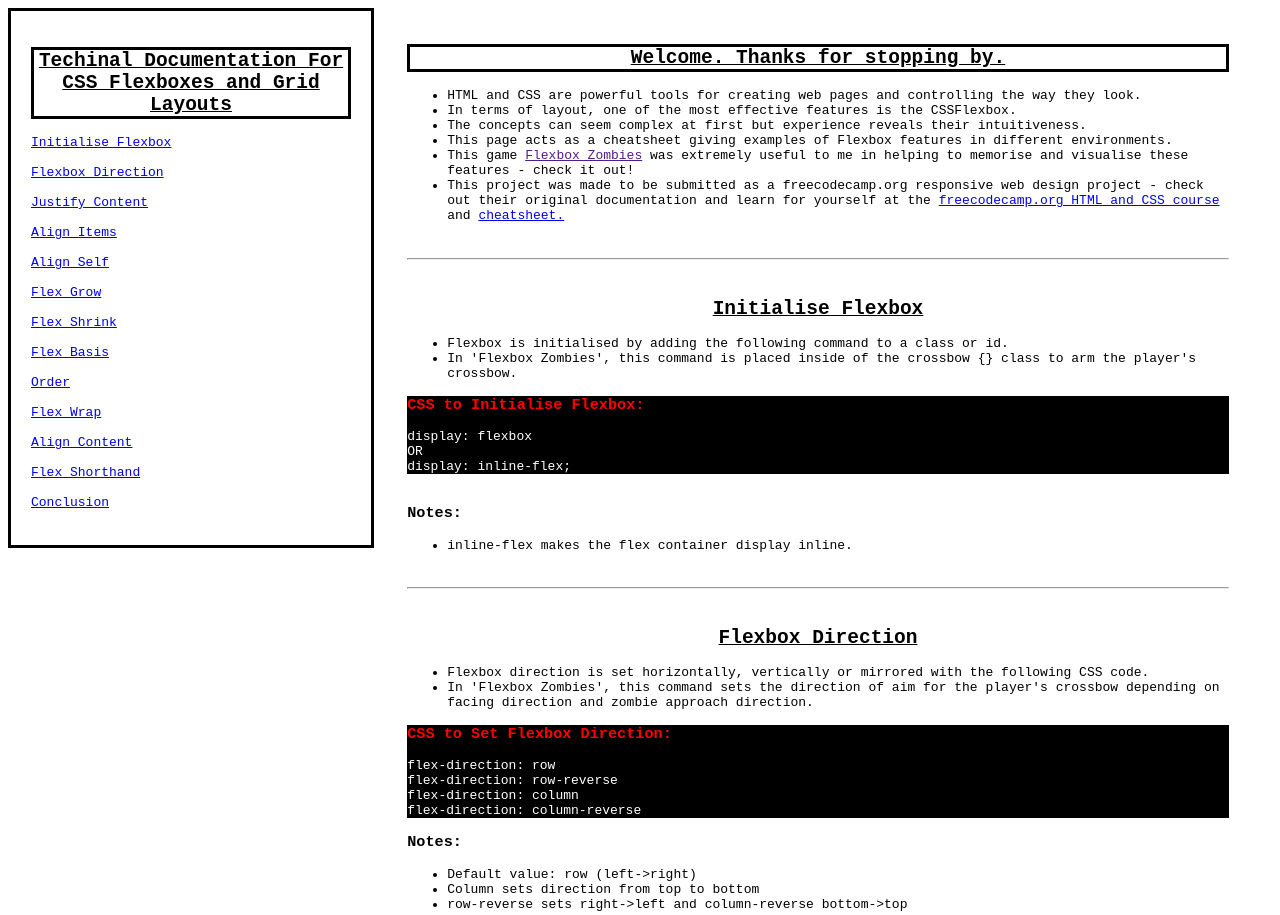
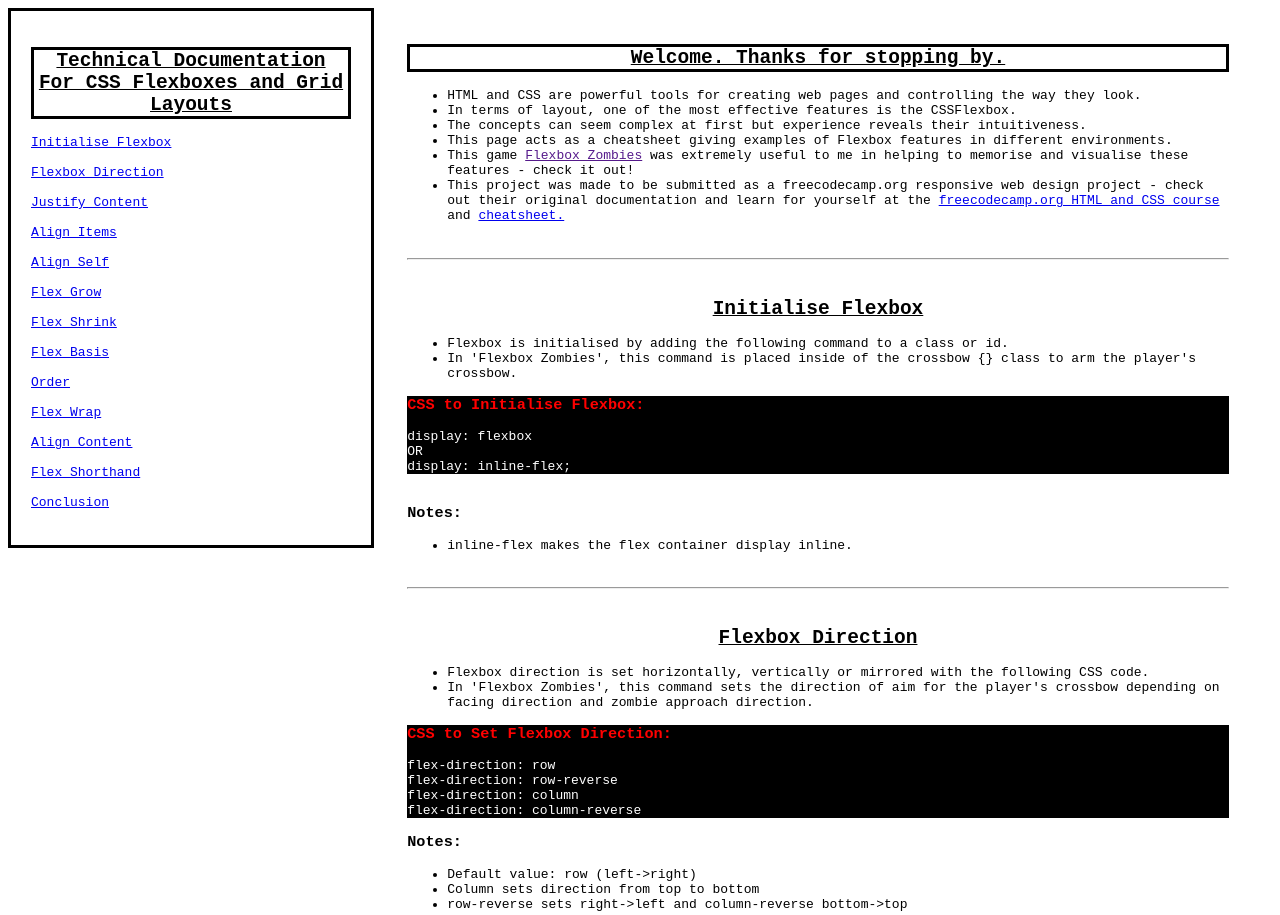
Before and after one commit to alcun/Technical-Documentation, a plain HTML site: page index.html in a window 1280 px wide. Shown: the top 915 px of the page. Drawn offline with Linux system fonts and the light colour scheme.

Commit message:
Update index.html

```diff
--- a/index.html
+++ b/index.html
@@ -7,7 +7,7 @@
 <body>
 <nav id="navbar" role="main" class="leftcolumn">
  <header>
-  <h1>Techinal Documentation For CSS Flexboxes and Grid Layouts </h1>
+  <h1>Technical Documentation For CSS Flexboxes and Grid Layouts </h1>
     <a class="nav-link" href="#initialise_flexbox">Initialise Flexbox</a><br><br>
     <a class="nav-link" href="#flexbox_direction">Flexbox Direction</a><br><br>
     <a class="nav-link" href="#justify_content">Justify Content</a><br><br>
@@ -603,7 +603,5 @@ e.g. <br>
 
 
 
-<script type="text/javascript"  src="https://cdn.freecodecamp.org/testable-projects-fcc/v1/bundle.js";>
- </script>
 
 </html>
```
